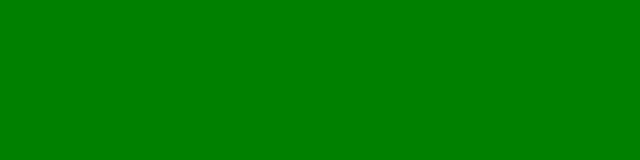
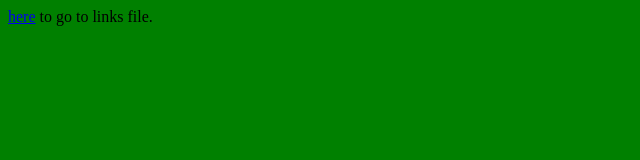
Before and after one commit to mpreetkaur/Git-Exercise, a plain HTML site: page index.html in a window 1280 px wide. Shown: the whole page, without its empty margins (0-640 px from the left). Drawn offline with Linux system fonts and the light colour scheme.

Commit message:
Linked index.html

```diff
--- a/index.html
+++ b/index.html
@@ -9,7 +9,7 @@
 
 </head>
 <body>
-
+    <a href="links.html">here</a> to go to links file.
 </body>
 <script src="js/main.js"></script>
 </html>
```
